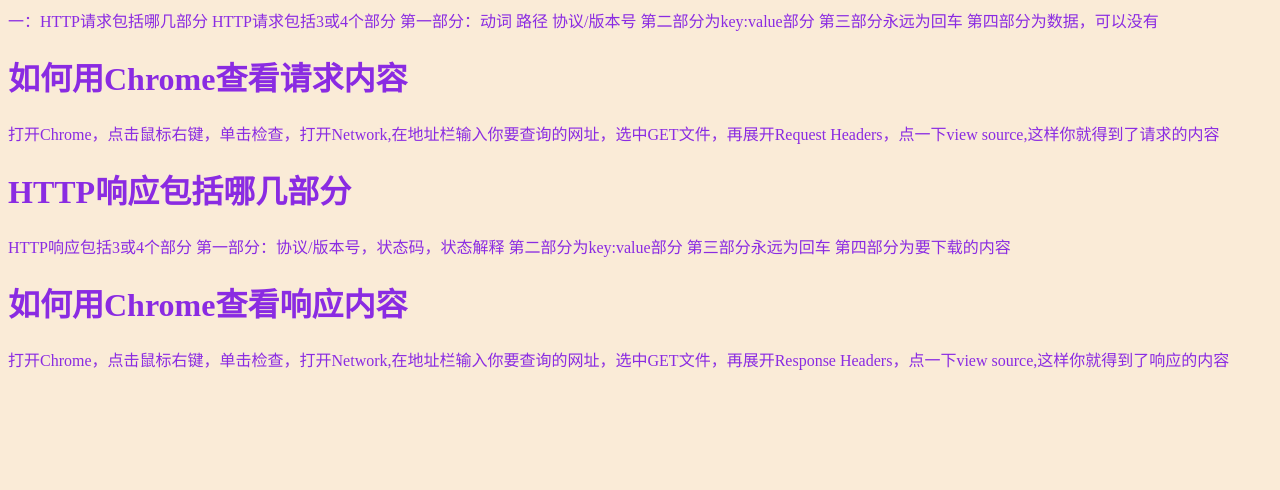
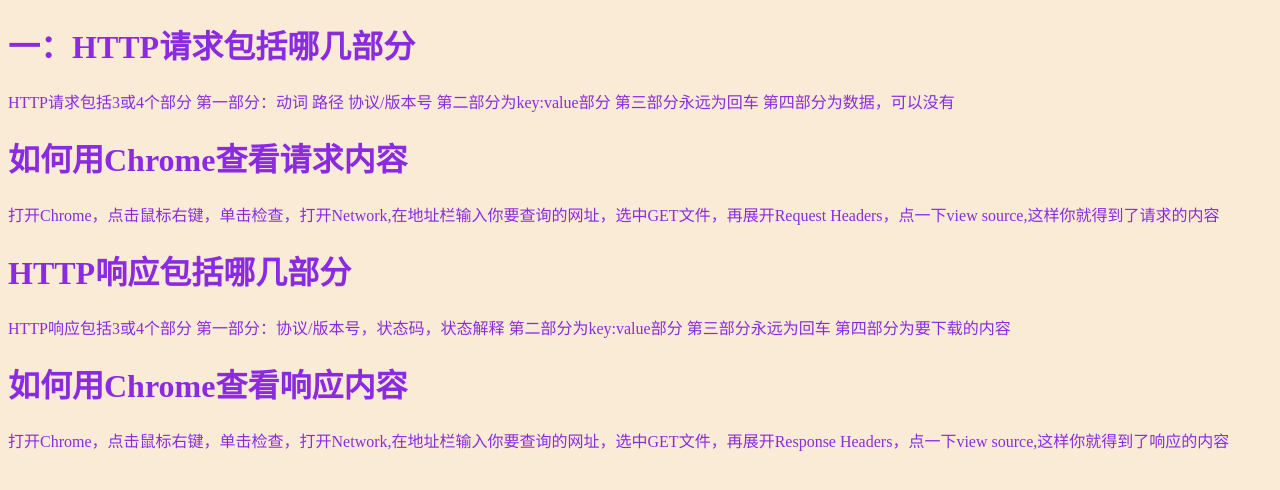
Before and after one commit to LIFLIYLI/HTTP, a plain HTML site: page index.html in a window 1280 px wide. Drawn offline with Linux system fonts and the light colour scheme.

Commit message:
又改了

```diff
--- a/index.html
+++ b/index.html
@@ -7,7 +7,7 @@
     <title>HTTP介绍</title>
 </head>
 <body>
-    <h>一：HTTP请求包括哪几部分</h>
+    <h1>一：HTTP请求包括哪几部分</h1>
 <p1>HTTP请求包括3或4个部分</p1>
 <p1>第一部分：动词 路径 协议/版本号</p1>
 <p1>第二部分为key:value部分</p1>
```
